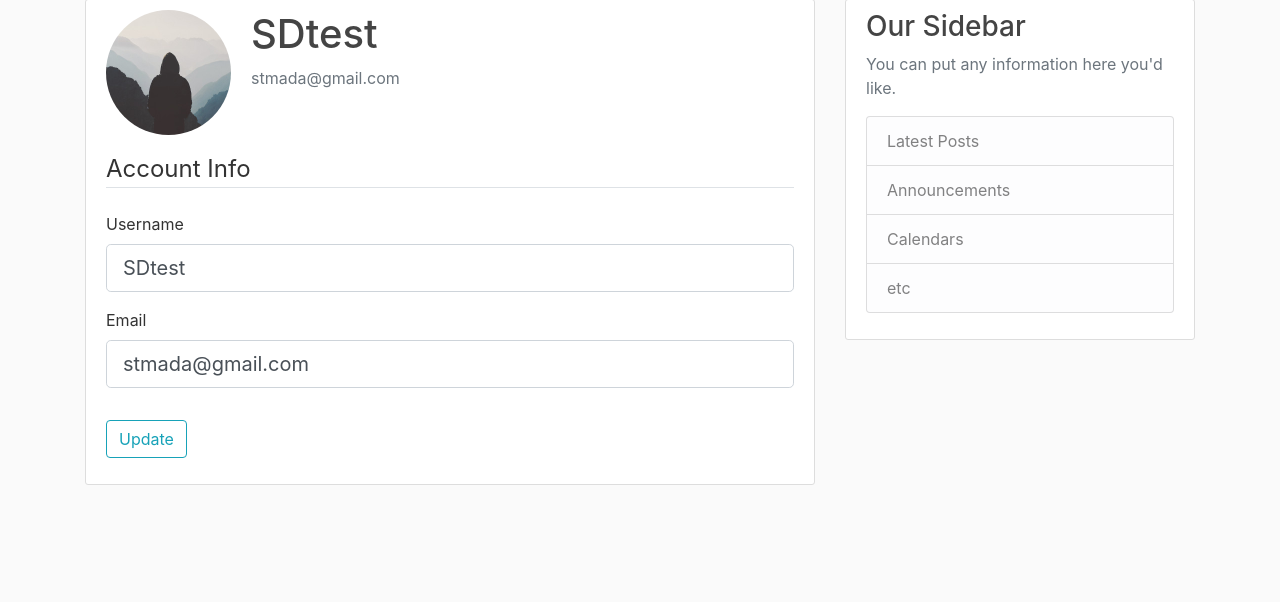
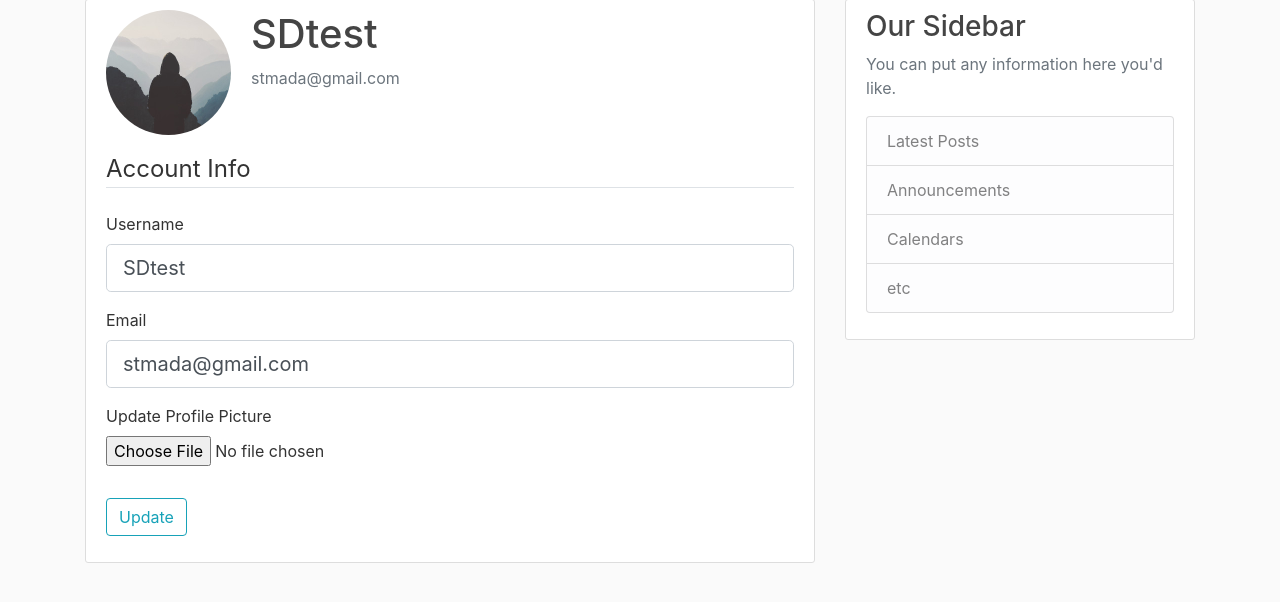
Before and after one commit to prideofszeged/cs_flask, a Flask app: page /account in a window 1280 px wide. Shown: the part 81-683 px from the top of the page. Run offline with Flask 2, Linux system fonts and the light colour scheme; a user stored in the database is signed in; some libraries are stand-ins or nearby versions.

Commit message:
end of section 7

```diff
--- a/flaskblog/forms.py
+++ b/flaskblog/forms.py
@@ -1,4 +1,5 @@
 from flask_wtf import FlaskForm
+from flask_wtf.file import FileField, FileAllowed
 from flask_login import current_user
 from wtforms import StringField, PasswordField, SubmitField, BooleanField
 from wtforms.validators import DataRequired, Length, Email, EqualTo, ValidationError
@@ -7,43 +8,49 @@ from flaskblog.models import User
 
 class RegistrationForm(FlaskForm):
     username = StringField('Username',
-                            validators=[DataRequired(), Length(min=2, max=20)])
-    email = StringField('Email', validators=[DataRequired(), Email() ])
+                           validators=[DataRequired(), Length(min=2, max=20)])
+    email = StringField('Email',
+                        validators=[DataRequired(), Email()])
     password = PasswordField('Password', validators=[DataRequired()])
-    confirm_password = PasswordField('Confirm Password', validators=[DataRequired(), EqualTo('password')])
+    confirm_password = PasswordField('Confirm Password',
+                                     validators=[DataRequired(), EqualTo('password')])
     submit = SubmitField('Sign Up')
 
     def validate_username(self, username):
         user = User.query.filter_by(username=username.data).first()
         if user:
-            raise ValidationError('That user name is taken. Choose a different one')
+            raise ValidationError('That username is taken. Please choose a different one.')
 
     def validate_email(self, email):
         user = User.query.filter_by(email=email.data).first()
         if user:
-            raise ValidationError('That email is taken. Choose a different one')
+            raise ValidationError('That email is taken. Please choose a different one.')
+
 
 class LoginForm(FlaskForm):
     email = StringField('Email',
-                         validators=[DataRequired(), Email() ])
+                        validators=[DataRequired(), Email()])
     password = PasswordField('Password', validators=[DataRequired()])
     remember = BooleanField('Remember Me')
     submit = SubmitField('Login')
 
+
 class UpdateAccountForm(FlaskForm):
     username = StringField('Username',
-                            validators=[DataRequired(), Length(min=2, max=20)])
-    email = StringField('Email', validators=[DataRequired(), Email() ])
+                           validators=[DataRequired(), Length(min=2, max=20)])
+    email = StringField('Email',
+                        validators=[DataRequired(), Email()])
+    picture = FileField('Update Profile Picture', validators=[FileAllowed(['jpg', 'png'])])
     submit = SubmitField('Update')
 
     def validate_username(self, username):
         if username.data != current_user.username:
             user = User.query.filter_by(username=username.data).first()
             if user:
-                raise ValidationError('That user name is taken. Choose a different one')
+                raise ValidationError('That username is taken. Please choose a different one.')
 
     def validate_email(self, email):
         if email.data != current_user.email:
             user = User.query.filter_by(email=email.data).first()
             if user:
-                raise ValidationError('That email is taken. Choose a different one')
+                raise ValidationError('That email is taken. Please choose a different one.')
--- a/flaskblog/routes.py
+++ b/flaskblog/routes.py
@@ -1,8 +1,12 @@
+import os
+import secrets
+from PIL import Image
 from flask import render_template, url_for, flash, redirect, request
+from flaskblog import app, db, bcrypt
+from flaskblog.forms import RegistrationForm, LoginForm, UpdateAccountForm
 from flaskblog.models import User, Post
-from flaskblog.forms import RegistrationForm, LoginForm, UpdateAccountForm
-from flaskblog import app, db, bcrypt
 from flask_login import login_user, current_user, logout_user, login_required
+
 
 posts = [
     {
@@ -30,6 +34,7 @@ def home():
 def about():
     return render_template('about.html', title='About')
 
+
 @app.route("/register", methods=['GET', 'POST'])
 def register():
     if current_user.is_authenticated:
@@ -44,6 +49,7 @@ def register():
         return redirect(url_for('login'))
     return render_template('register.html', title='Register', form=form)
 
+
 @app.route("/login", methods=['GET', 'POST'])
 def login():
     if current_user.is_authenticated:
@@ -56,8 +62,9 @@ def login():
             next_page = request.args.get('next')
             return redirect(next_page) if next_page else redirect(url_for('home'))
         else:
-            flash('Login Invalid, please check your credentials', 'danger')
+            flash('Login Unsuccessful. Please check email and password', 'danger')
     return render_template('login.html', title='Login', form=form)
+
 
 @app.route("/logout")
 def logout():
@@ -65,15 +72,32 @@ def logout():
     return redirect(url_for('home'))
 
 
+def save_picture(form_picture):
+    random_hex = secrets.token_hex(8)
+    _, f_ext = os.path.splitext(form_picture.filename)
+    picture_fn = random_hex + f_ext
+    picture_path = os.path.join(app.root_path, 'static/profile_pics', picture_fn)
+
+    output_size = (125, 125)
+    i = Image.open(form_picture)
+    i.thumbnail(output_size)
+    i.save(picture_path)
+
+    return picture_fn
+
+
 @app.route("/account", methods=['GET', 'POST'])
 @login_required
 def account():
     form = UpdateAccountForm()
     if form.validate_on_submit():
+        if form.picture.data:
+            picture_file = save_picture(form.picture.data)
+            current_user.image_file = picture_file
         current_user.username = form.username.data
         current_user.email = form.email.data
         db.session.commit()
-        flash('Your account has been updated', 'success')
+        flash('Your account has been updated!', 'success')
         return redirect(url_for('account'))
     elif request.method == 'GET':
         form.username.data = current_user.username
--- a/flaskblog/templates/account.html
+++ b/flaskblog/templates/account.html
@@ -39,7 +39,15 @@
                         {{ form.email(class="form-control form-control-lg") }}
                     {% endif %}
                 </div>
-
+                <div class="form-group">
+                    {{ form.picture.label() }}
+                    {{ form.picture(class="form-control-file") }}
+                    {% if form.picture.errors %}
+                        {% for error in form.picture.errors %}
+                            <span class="text-danger">{{ error }}</span></br>
+                        {% endfor %}
+                    {% endif %}
+                </div>
             </fieldset>
             <div class="form-group">
                 {{ form.submit(class="btn btn-outline-info") }}
```
Also changed, not shown: flaskblog/site.db, flaskblog/static/profile_pics/029910c08c92f770.PNG (added).
